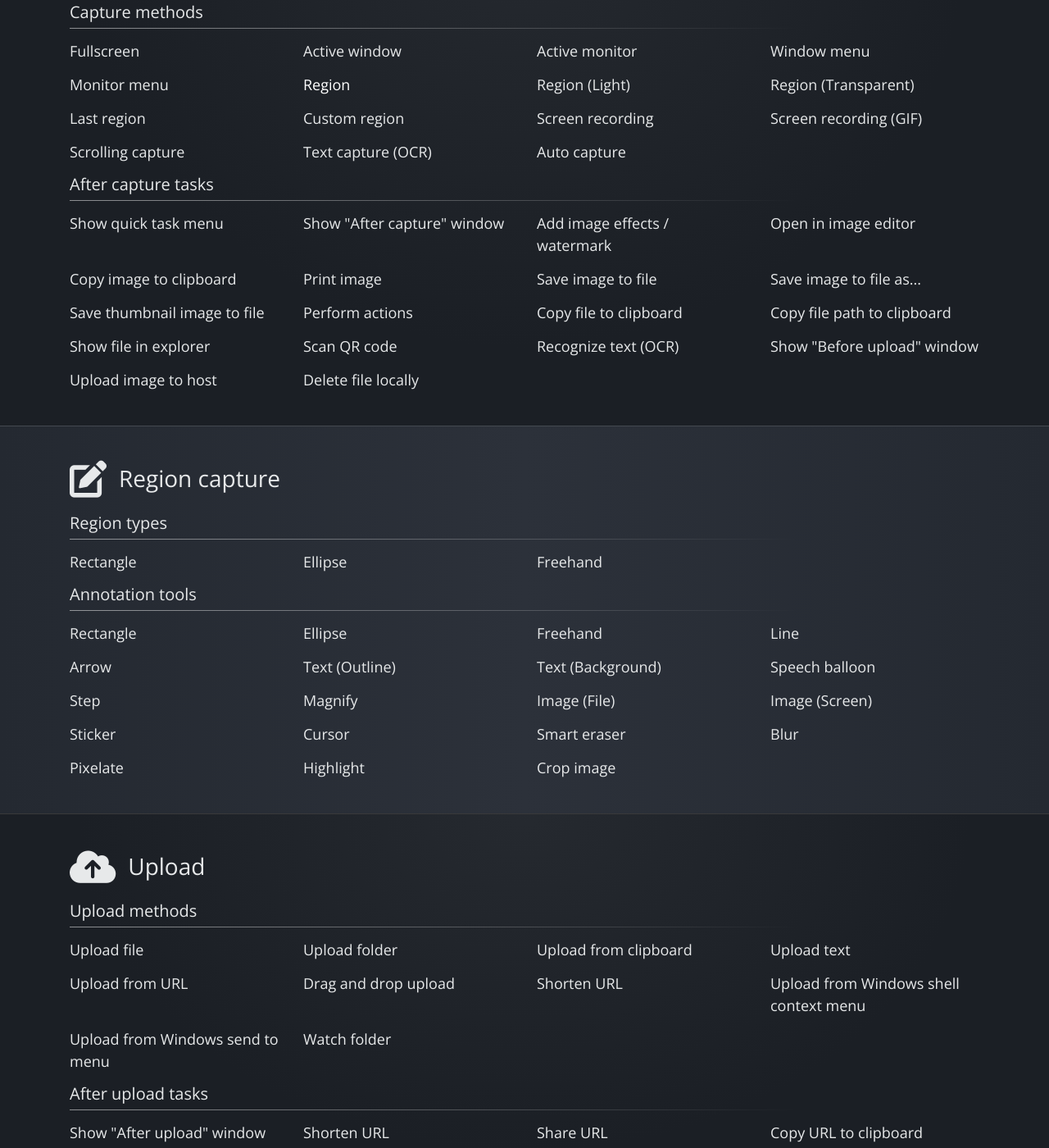
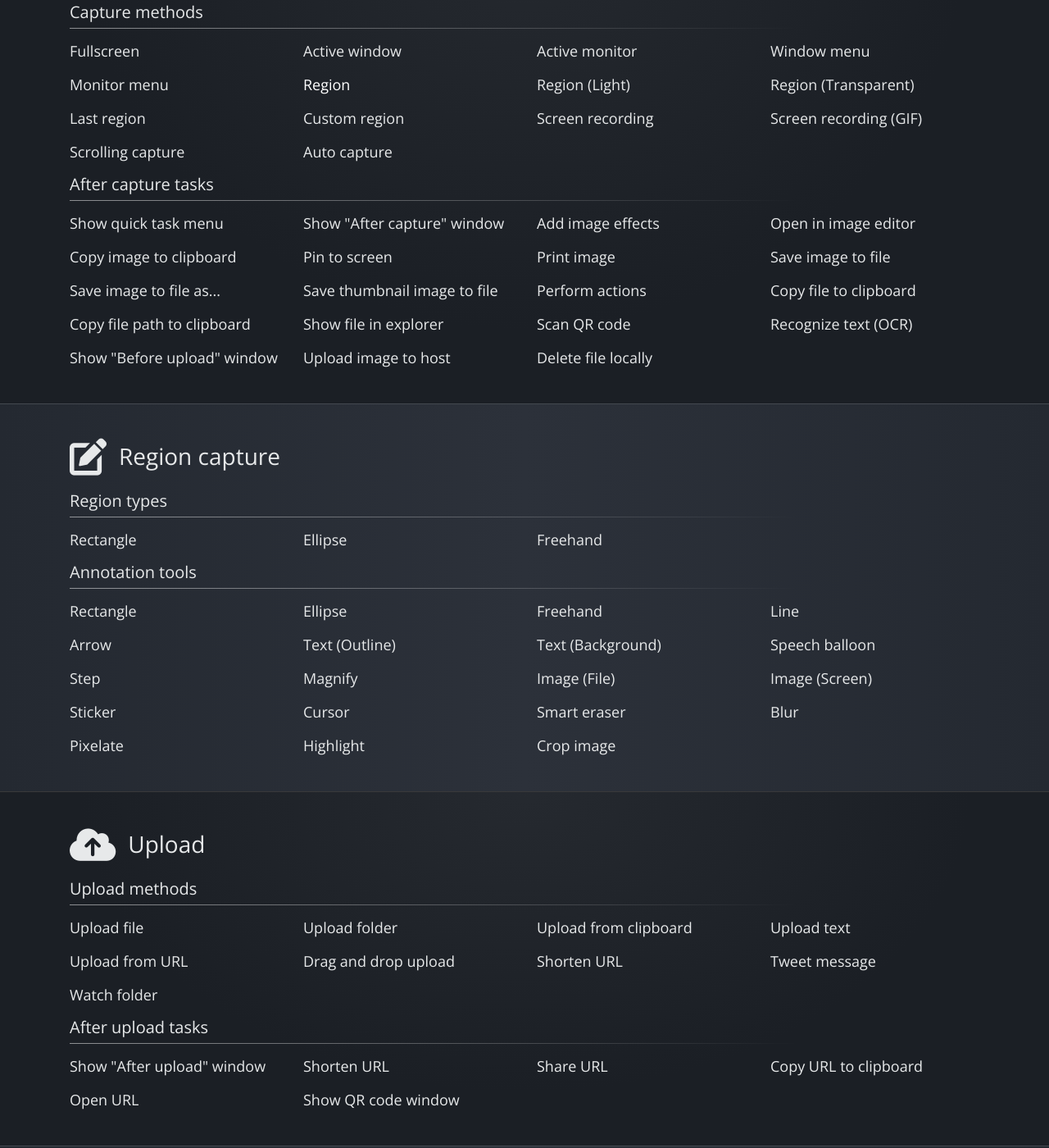
Before and after one commit to ShareX/sharex.github.io, a Jekyll site: the page built from index.html, in a window 1280 px wide and 1400 px high, scrolled down 1519 px. Shown: the whole window at 82% size. Built offline with Jekyll 4.4.1, drawn with Linux system fonts in a browser that asks for light colours; comment, search, counter and statistics services are not loaded.

Commit message:
Update home page

```diff
--- a/index.html
+++ b/index.html
@@ -58,16 +58,16 @@
             <div class="col-sm-3">Screen recording</div>
             <div class="col-sm-3">Screen recording (GIF)</div>
             <div class="col-sm-3">Scrolling capture</div>
-            <div class="col-sm-3">Text capture (OCR)</div>
             <div class="col-sm-3">Auto capture</div>
         </div>
         <h4>After capture tasks</h4>
         <div class="row">
             <div class="col-sm-3">Show quick task menu</div>
             <div class="col-sm-3">Show "After capture" window</div>
-            <div class="col-sm-3">Add image effects / watermark</div>
+            <div class="col-sm-3">Add image effects</div>
             <div class="col-sm-3">Open in image editor</div>
             <div class="col-sm-3">Copy image to clipboard</div>
+            <div class="col-sm-3">Pin to screen</div>
             <div class="col-sm-3">Print image</div>
             <div class="col-sm-3">Save image to file</div>
             <div class="col-sm-3">Save image to file as...</div>
@@ -131,8 +131,7 @@
             <div class="col-sm-3">Upload from URL</div>
             <div class="col-sm-3">Drag and drop upload</div>
             <div class="col-sm-3">Shorten URL</div>
-            <div class="col-sm-3">Upload from Windows shell context menu</div>
-            <div class="col-sm-3">Upload from Windows send to menu</div>
+            <div class="col-sm-3">Tweet message</div>
             <div class="col-sm-3">Watch folder</div>
         </div>
         <h4>After upload tasks</h4>
```
